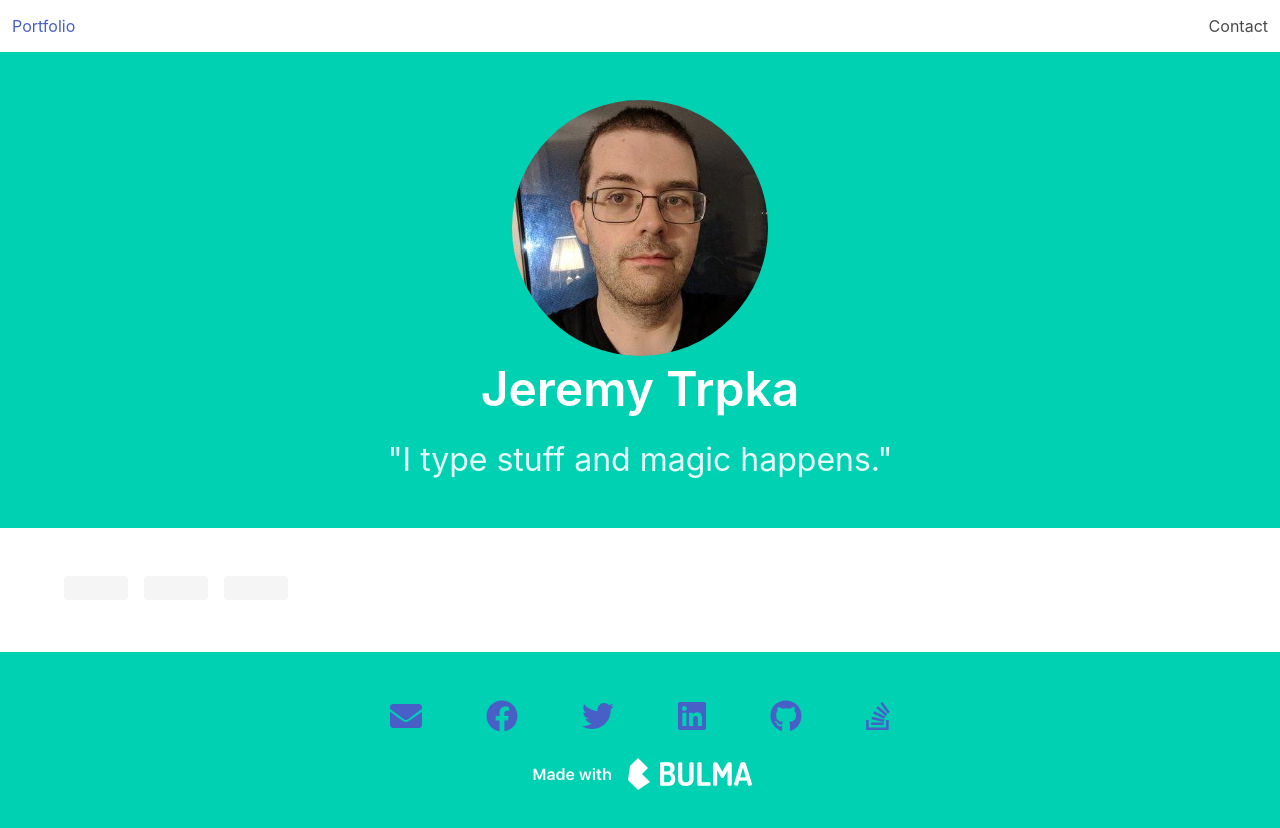
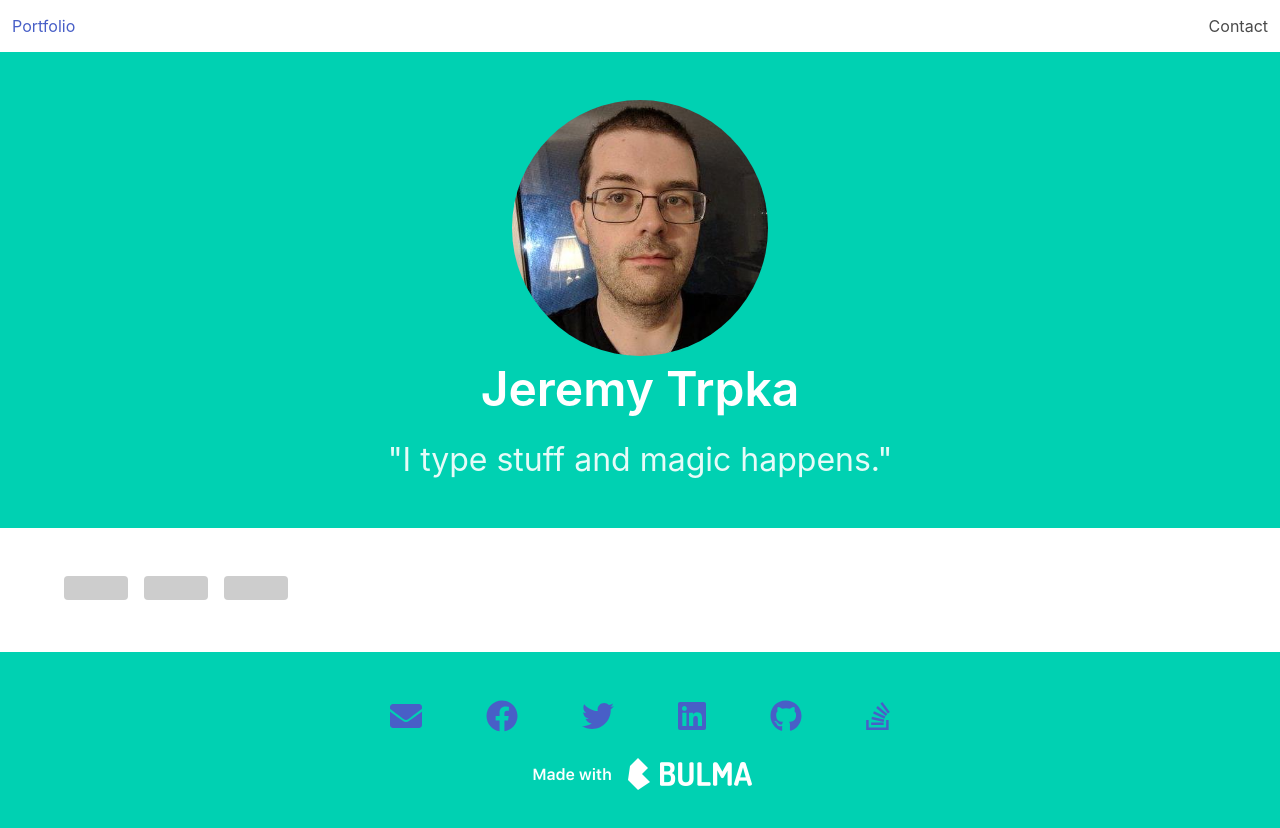
Before and after one commit to jtrpka0912/portfolio.jtrpka0912.nextjs, a Next.js app: page / in a window 1280 px wide. Shown: the top 828 px of the page. Built offline with nearby package versions, Linux system fonts and the light colour scheme.

Commit message:
Revamped the class system for the base skeleton component.

```diff
--- a/components/ui/base-skeleton.tsx
+++ b/components/ui/base-skeleton.tsx
@@ -19,8 +19,15 @@ interface BaseSkeletonProps {
 const BaseSkeleton = (props: BaseSkeletonProps) => {
     const { type } = props;
 
+    /**
+     * @var { string } typeClass
+     * @description This will prevent class conflicts with Bulma classes.
+     * @author J. Trpka
+     */
+    const typeClass: string = `skeleton--${ type.toLowerCase() }`;
+
     return (
-        <div className={ `skeleton ${type.toLowerCase()}` }></div>
+        <div className={ `skeleton ${ typeClass }` }></div>
     );
 };
 
--- a/styles/components/ui/_skeleton-base.scss
+++ b/styles/components/ui/_skeleton-base.scss
@@ -3,32 +3,32 @@
     background-color: #cdcdcd;
     border-radius: 4px;
 
-    &.thumbnail {
+    &--thumbnail {
         width: 128px;
         height: 128px;
     }
 
-    &.title {
+    &--title {
         width: 128px;
         height: 16px;
     }
 
-    &.textline {
+    &--textline {
         width: 100%;
         height: 14px;
     }
 
-    &.icon {
+    &--icon {
         width: 16px;
         height: 16px;
     }
 
-    &.tag {
+    &--tag {
         width: 64px;
         height: 24px;
     }
 
-    &.sidebar {
+    &--sidebar {
         width: 100%;
         height: 64px;
     }
--- a/styles/components/ui/_skeleton-components.scss
+++ b/styles/components/ui/_skeleton-components.scss
@@ -1,6 +1,6 @@
 .skeleton {
     &__breadcrumb {
-        .tag {
+        & > * {
             margin-right: 1rem;
         }
     }
```
Also changed, not shown: 1 other file (tests, documents, lock files or other folders).
